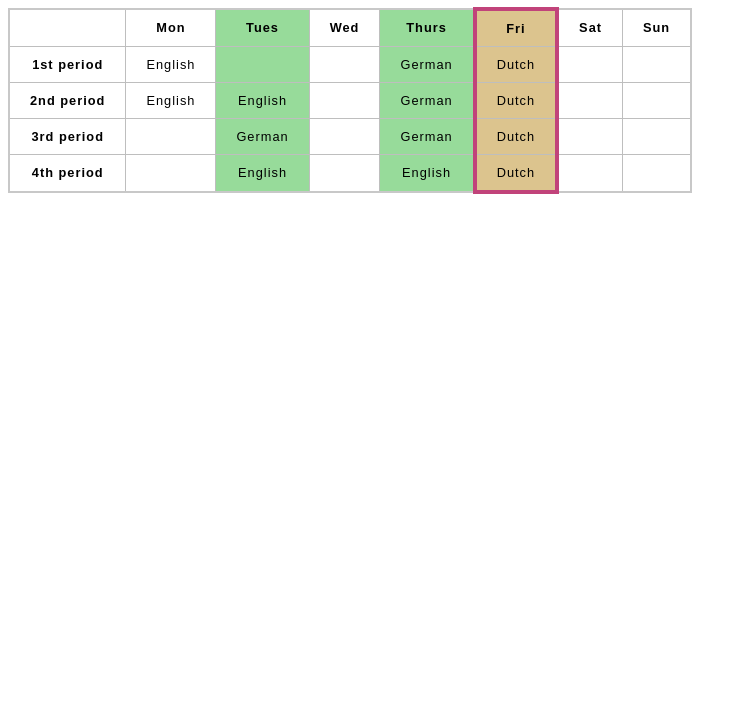
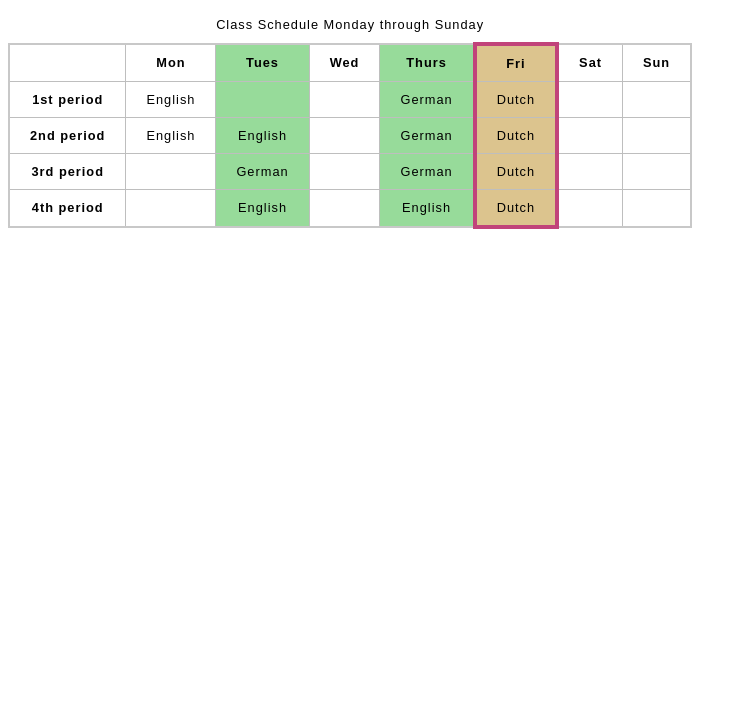
Before and after one commit to humbertodiazp/advance_html_and_css_practice, a plain HTML site: page timetable.html in a window 1280 px wide. Shown: the part 73-800 px from the top of the page, without its empty margins (0-747 px from the left). Drawn offline with Linux system fonts and the light colour scheme.

Commit message:
add caption to timetable

```diff
--- a/timetable.html
+++ b/timetable.html
@@ -34,6 +34,9 @@
     <h1>School timetable</h1>
 
     <table>
+        <caption>
+            Class Schedule Monday through Sunday
+          </caption>
       <colgroup>
         <col span="2">
         <col style="background-color:#97DB9A;">
```
